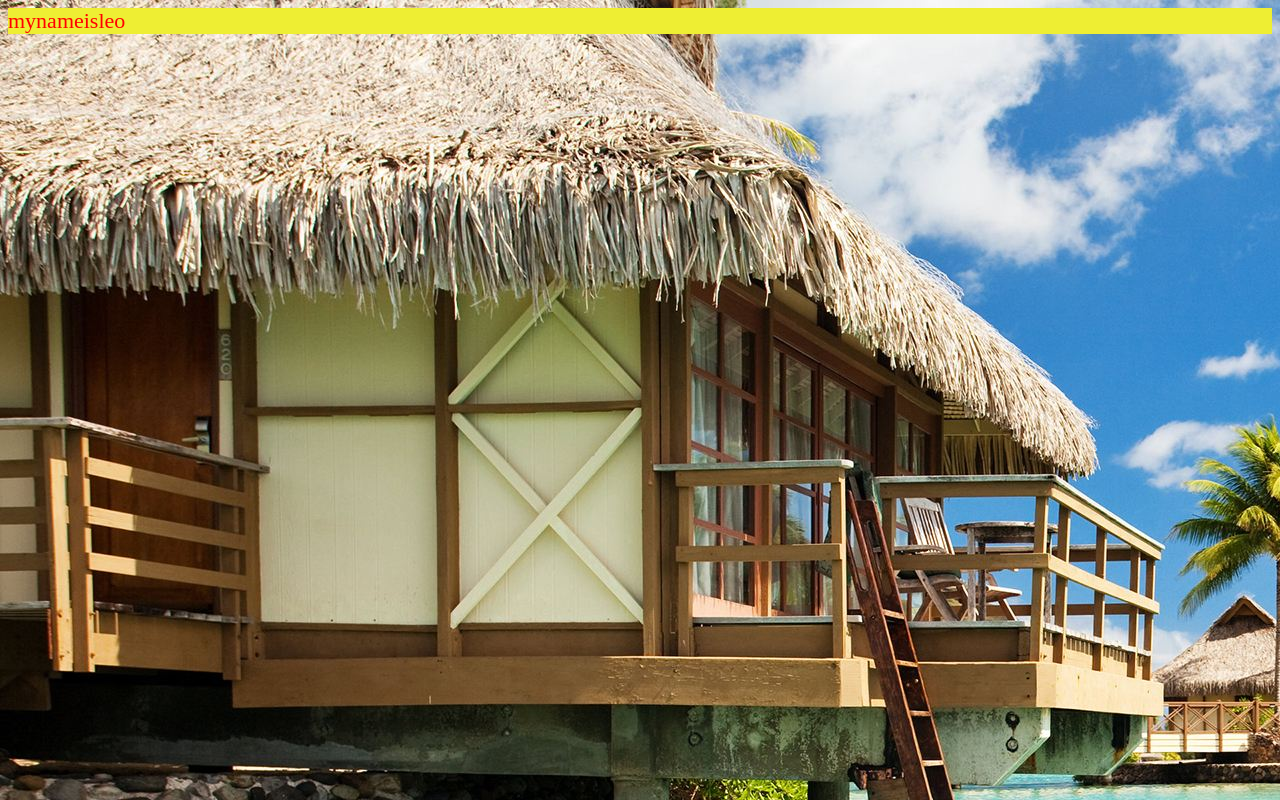
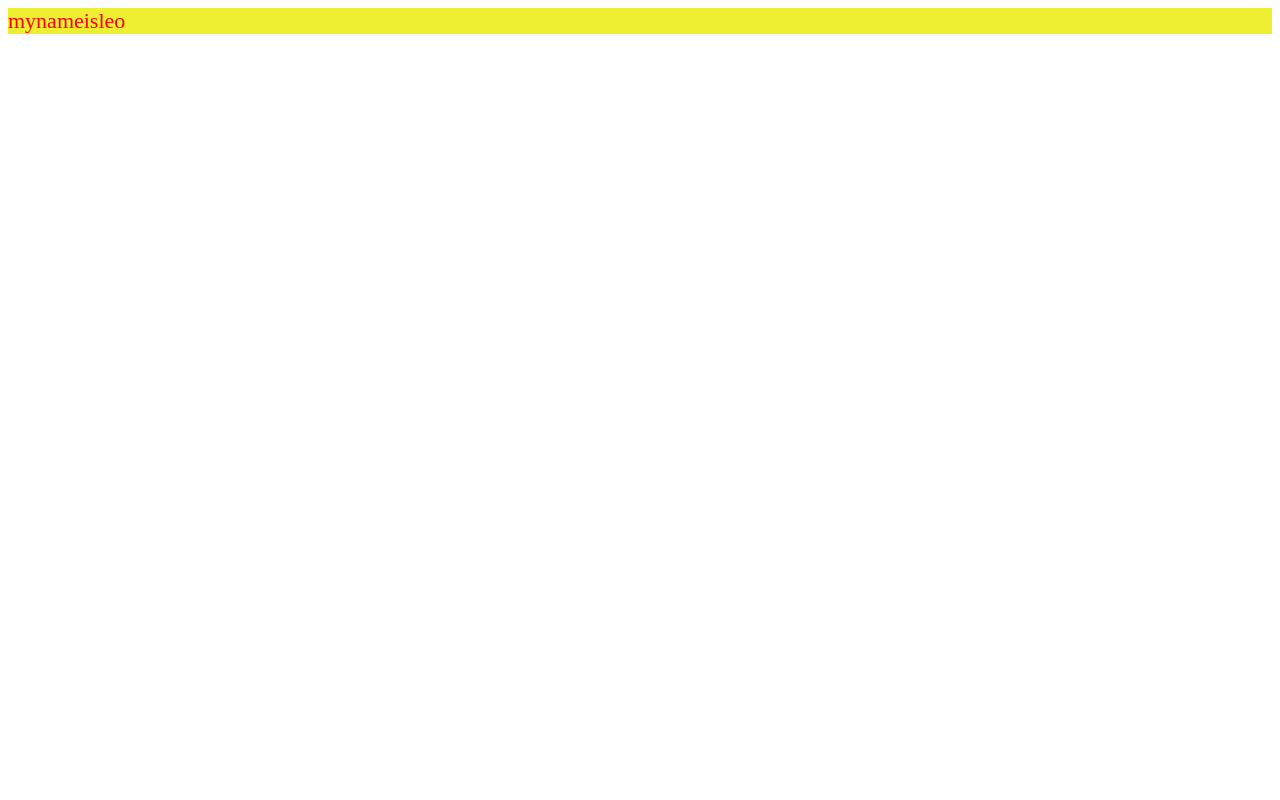
Before and after one commit to pingan8787/webpack-quickly-starter, a website built with webpack: page src/index.html in a window 1280 px wide. Built offline with nearby package versions, Linux system fonts and the light colour scheme.

Commit message:
feat: 删除多余文件

```diff
--- a/package.json
+++ b/package.json
@@ -1,6 +1,6 @@
 {
   "name": "webpack-quickly-starter",
-  "version": "1.0.2",
+  "version": "1.0.3",
   "description": "Webpack-Quickly-Starter",
   "main": "index.js",
   "scripts": {
--- a/src/style/index.scss
+++ b/src/style/index.scss
@@ -1,7 +1,6 @@
 $bg-color: #ee3;
 html{
     height: 100%;
-    background: url("../assets/images/cover.jpg");
 }
 .box{
     color: red;
```
Also changed, not shown: src/assets/images/cover.jpg (deleted).
